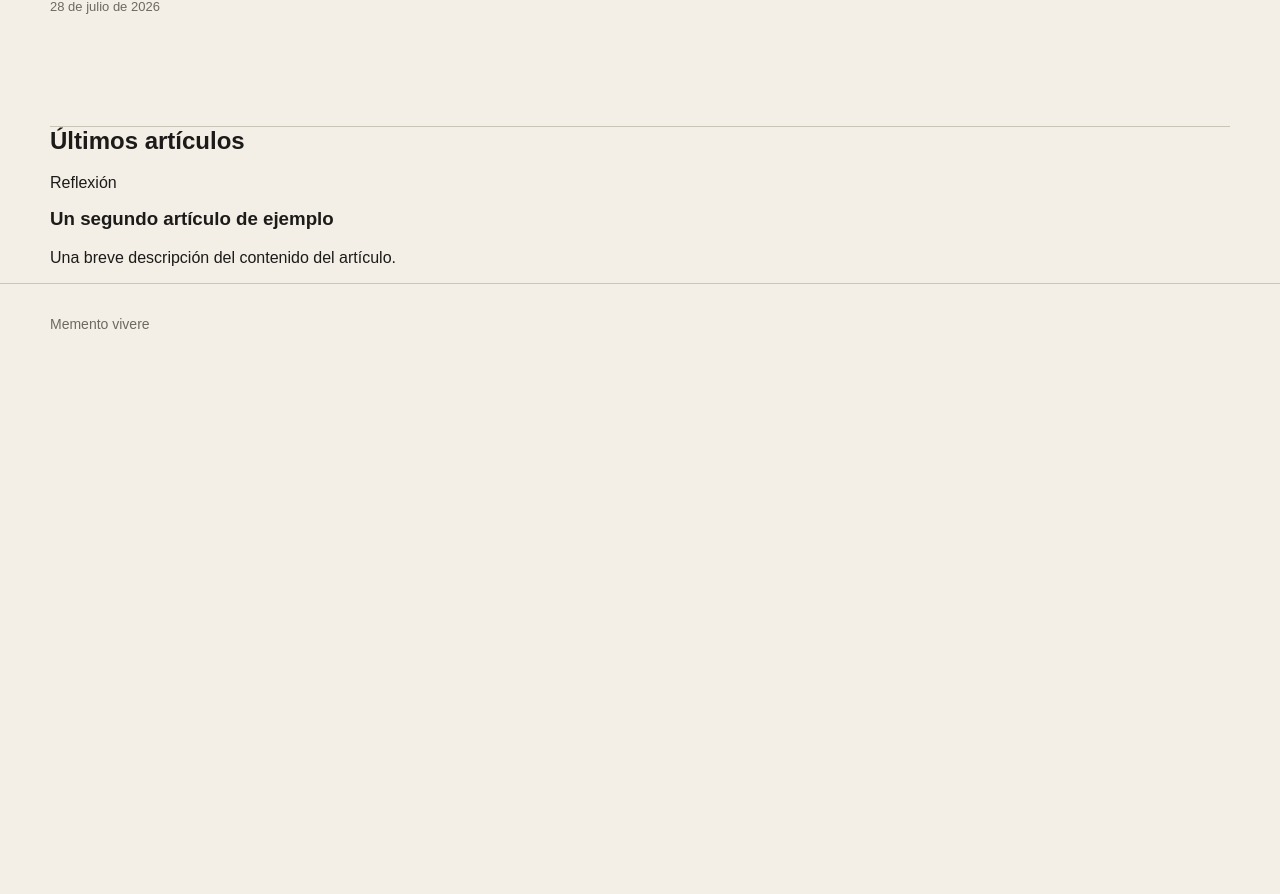
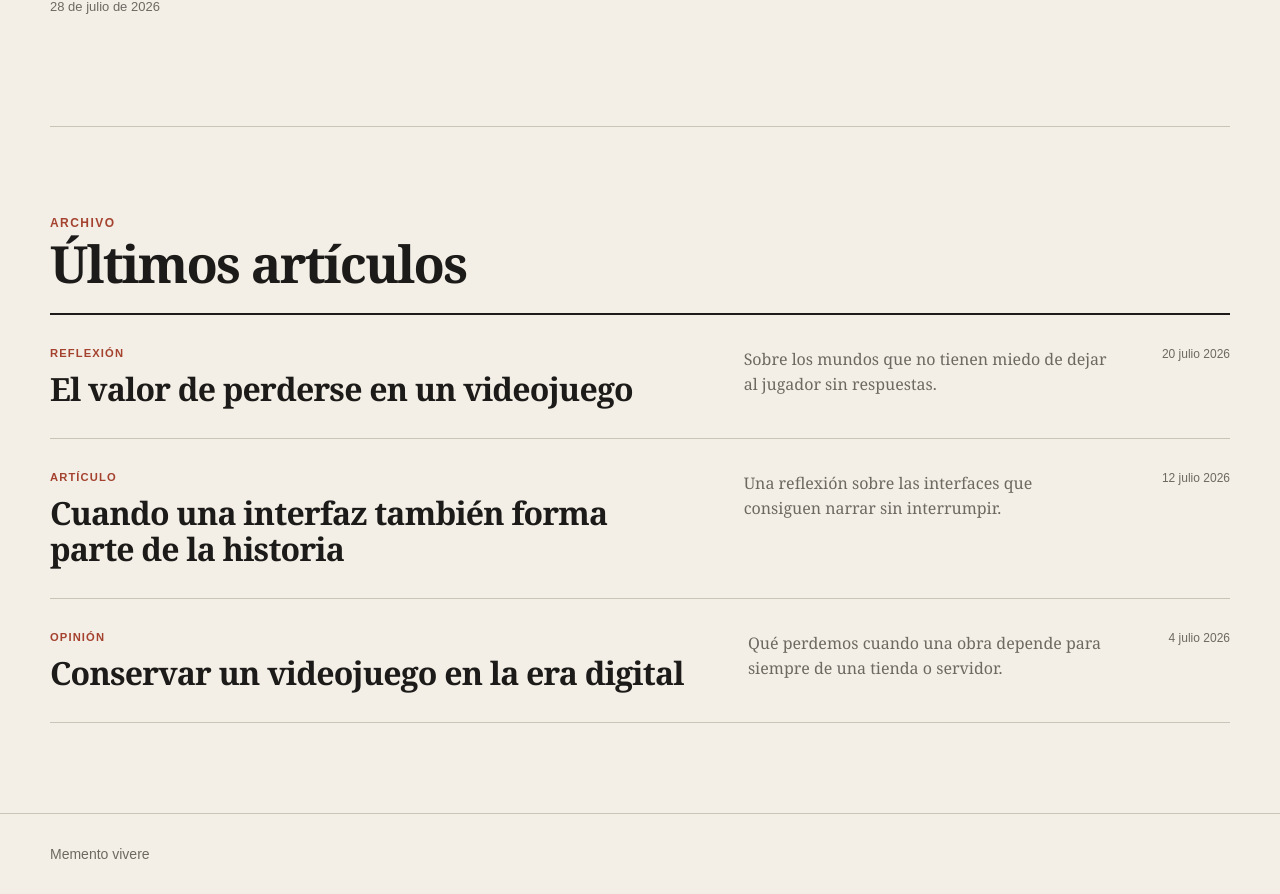
Before and after one commit to DoctoreJekyll/mementoweb, an Angular app in the folder frontend/: page / in a window 1280 px wide. Shown: the part 520-1414 px from the top of the page. Before the commit the page ends 884 px from the top, so only its background shows below. Built offline with nearby package versions, Linux system fonts and the light colour scheme.

Commit message:
feat: enhance latest articles section with structured layout and styling

```diff
--- a/frontend/src/app/pages/home-page/home-page.component.html
+++ b/frontend/src/app/pages/home-page/home-page.component.html
@@ -15,11 +15,61 @@
 </section>
 
 <section class="latest-articles">
-  <h2>Últimos artículos</h2>
+  <header class="latest-articles__header">
+    <p>Archivo</p>
+    <h2>Últimos artículos</h2>
+  </header>
 
-  <article class="article-summary">
-    <p>Reflexión</p>
-    <h3>Un segundo artículo de ejemplo</h3>
-    <p>Una breve descripción del contenido del artículo.</p>
-  </article>
+  <div class="article-list">
+    <article class="article-summary">
+      <div class="article-summary__heading">
+        <p class="article-summary__pretitle">Reflexión</p>
+        <h3>El valor de perderse en un videojuego</h3>
+      </div>
+
+      <p class="article-summary__excerpt">
+        Sobre los mundos que no tienen miedo de dejar al jugador sin respuestas.
+      </p>
+
+      <time
+        class="article-summary__date"
+        datetime="2026-07-20">
+        20 julio 2026
+      </time>
+    </article>
+
+    <article class="article-summary">
+      <div class="article-summary__heading">
+        <p class="article-summary__pretitle">Artículo</p>
+        <h3>Cuando una interfaz también forma parte de la historia</h3>
+      </div>
+
+      <p class="article-summary__excerpt">
+        Una reflexión sobre las interfaces que consiguen narrar sin interrumpir.
+      </p>
+
+      <time
+        class="article-summary__date"
+        datetime="2026-07-12">
+        12 julio 2026
+      </time>
+    </article>
+
+    <article class="article-summary">
+      <div class="article-summary__heading">
+        <p class="article-summary__pretitle">Opinión</p>
+        <h3>Conservar un videojuego en la era digital</h3>
+      </div>
+
+      <p class="article-summary__excerpt">
+        Qué perdemos cuando una obra depende para siempre de una tienda o servidor.
+      </p>
+
+      <time
+        class="article-summary__date"
+        datetime="2026-07-04">
+        4 julio 2026
+      </time>
+    </article>
+  </div>
 </section>
--- a/frontend/src/app/pages/home-page/home-page.component.scss
+++ b/frontend/src/app/pages/home-page/home-page.component.scss
@@ -47,3 +47,81 @@
   color: var(--color-muted);
   font-size: 0.8125rem;
 }
+
+.latest-articles {
+  padding-block: clamp(3.5rem, 7vw, 6rem);
+}
+
+.latest-articles__header {
+  padding-bottom: 1.5rem;
+  border-bottom: 2px solid var(--color-ink);
+}
+
+.latest-articles__header p {
+  margin-bottom: 0.5rem;
+  color: var(--color-accent);
+  font-size: 0.75rem;
+  font-weight: 700;
+  letter-spacing: 0.12em;
+  text-transform: uppercase;
+}
+
+.latest-articles__header h2 {
+  margin-bottom: 0;
+  font-family: Georgia, 'Times New Roman', serif;
+  font-size: clamp(2rem, 4vw, 3.5rem);
+  line-height: 1;
+  letter-spacing: -0.035em;
+}
+
+.article-summary {
+  display: grid;
+  grid-template-columns:
+    minmax(0, 1.4fr)
+    minmax(220px, 0.8fr)
+    auto;
+
+  gap: clamp(1.5rem, 4vw, 4rem);
+  align-items: start;
+
+  padding-block: 2rem;
+  border-bottom: 1px solid var(--color-line);
+}
+
+.article-summary__pretitle {
+  margin-bottom: 0.75rem;
+  color: var(--color-accent);
+  font-size: 0.7rem;
+  font-weight: 700;
+  letter-spacing: 0.1em;
+  text-transform: uppercase;
+}
+
+.article-summary h3 {
+  margin-bottom: 0;
+  font-family: Georgia, 'Times New Roman', serif;
+  font-size: clamp(1.5rem, 2.5vw, 2.25rem);
+  line-height: 1.1;
+  letter-spacing: -0.025em;
+}
+
+.article-summary__excerpt {
+  margin-bottom: 0;
+  color: var(--color-muted);
+  font-family: Georgia, 'Times New Roman', serif;
+  font-size: 1rem;
+  line-height: 1.55;
+}
+
+.article-summary__date {
+  color: var(--color-muted);
+  font-size: 0.75rem;
+  white-space: nowrap;
+}
+
+@media (max-width: 800px) {
+  .article-summary {
+    grid-template-columns: 1fr;
+    gap: 1rem;
+  }
+}
```
